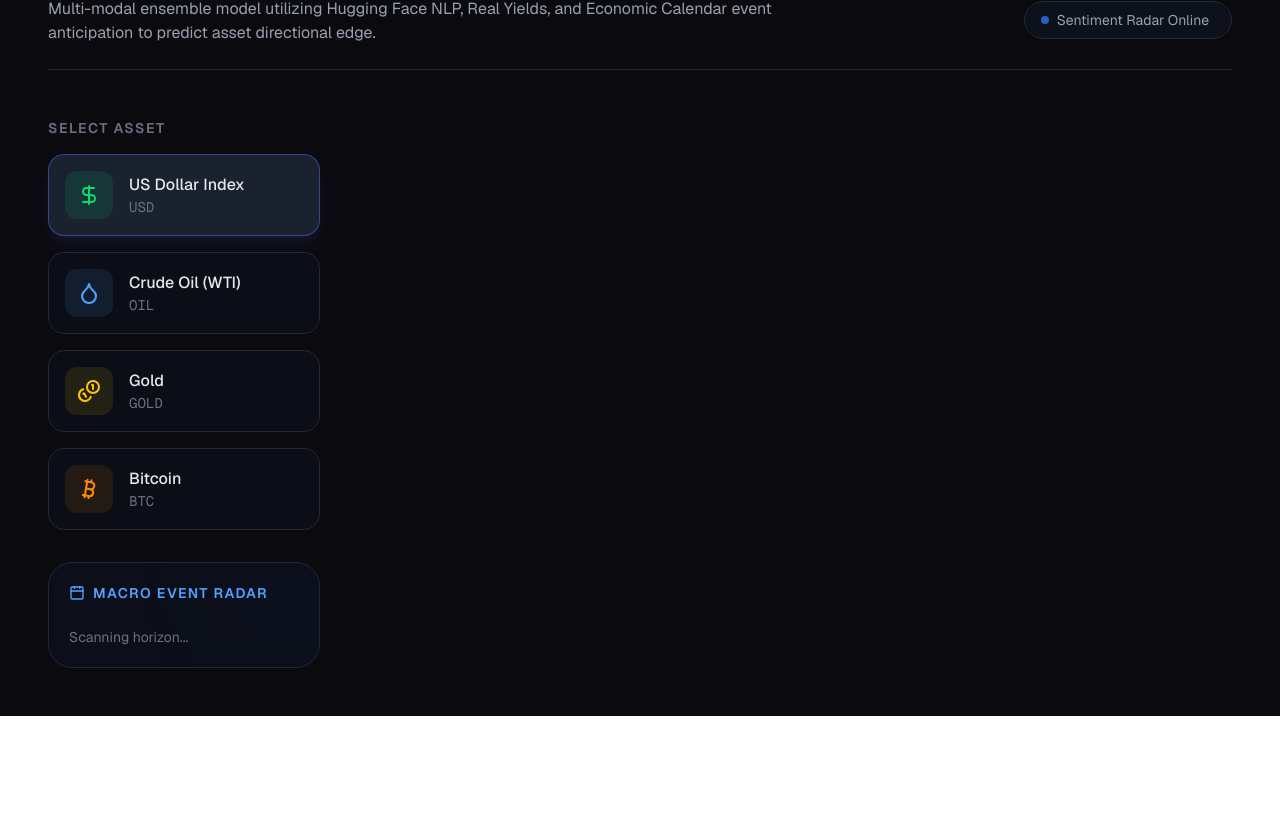
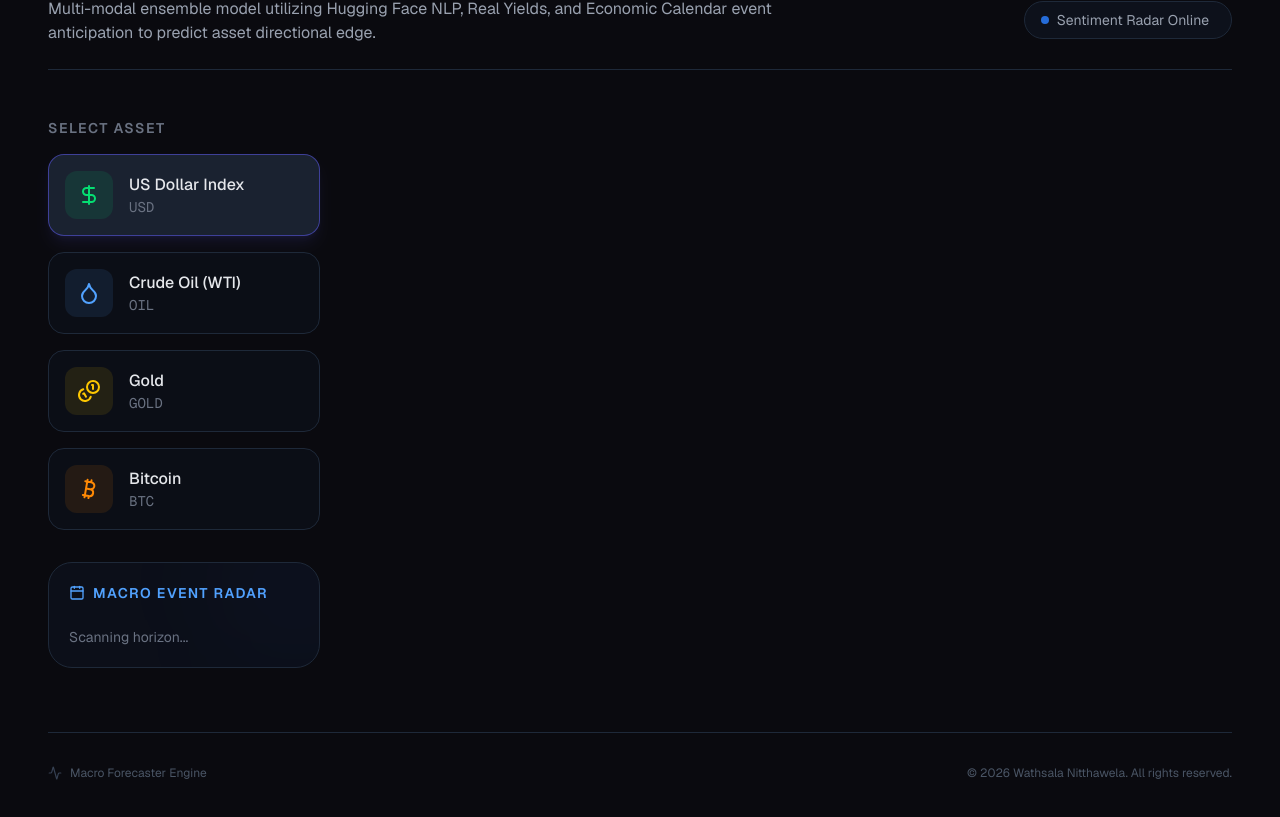
Before and after one commit to wathsalarangajeewamail4-lab/macro-forecaster, a Next.js app in the folder frontend/: page / in a window 1280 px wide. Shown: the part 203-1020 px from the top of the page. Before the commit the page ends 919 px from the top, so only its background shows below. Built offline with nearby package versions, Linux system fonts and the light colour scheme.

Commit message:
Add professional copyright footer

```diff
--- a/frontend/src/app/page.tsx
+++ b/frontend/src/app/page.tsx
@@ -316,6 +316,17 @@
           )}
         </div>
       </div>
+
+      {/* Footer */}
+      <footer className="mt-16 pt-8 border-t border-gray-800 flex flex-col md:flex-row items-center justify-between gap-4 text-xs text-gray-600">
+        <div className="flex items-center gap-2">
+          <Activity size={14} className="text-gray-700" />
+          <span>Macro Forecaster Engine</span>
+        </div>
+        <div>
+          &copy; {new Date().getFullYear()} Wathsala Nitthawela. All rights reserved.
+        </div>
+      </footer>
     </div>
   );
 }
```
